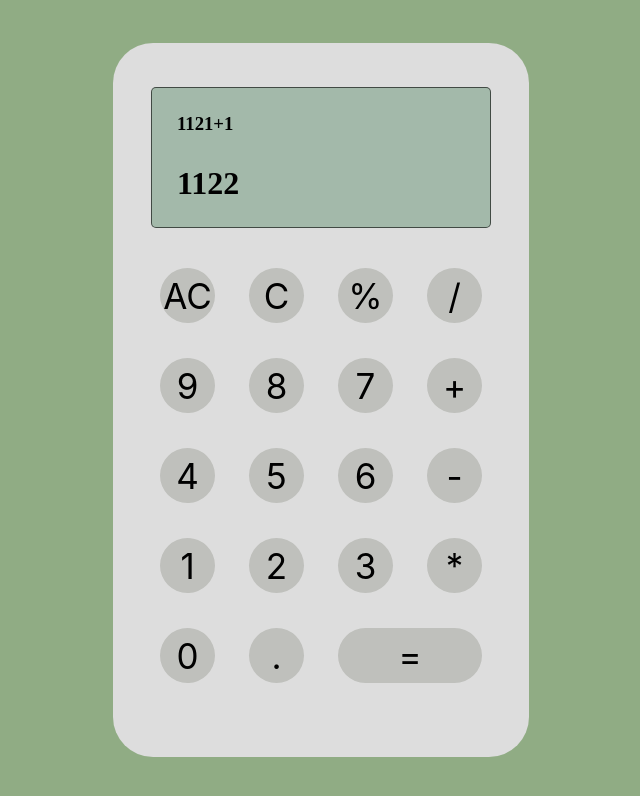
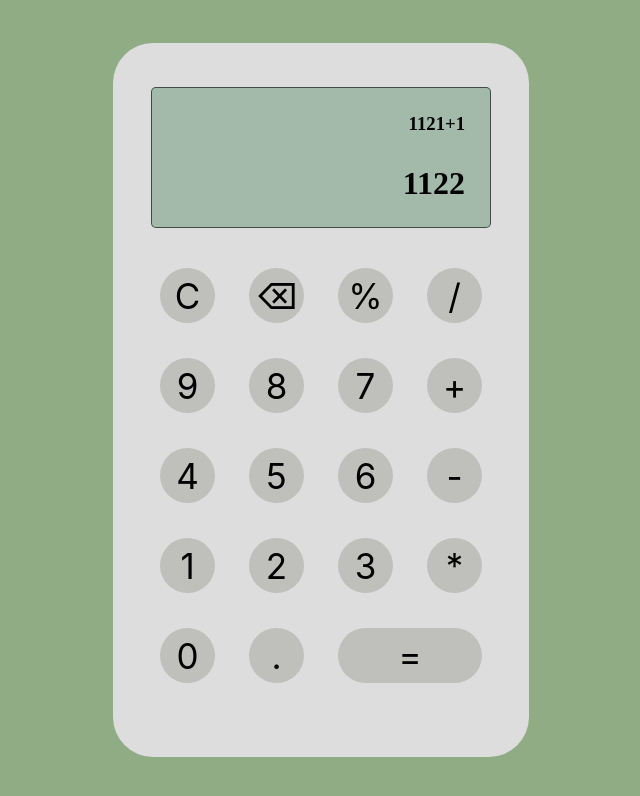
Before and after one commit to acdeguia/calculator, a plain HTML site: page index.html in a window 1280 px wide. Shown: the whole page, without its empty margins (319-959 px from the left). Drawn offline with Linux system fonts and the light colour scheme.

Commit message:
Fix display screen alignment

```diff
--- a/index.html
+++ b/index.html
@@ -16,8 +16,8 @@
         </div>
         <div class="buttons">
             <div class="container-button">
-                <button class="btn">AC</button>
                 <button id="clear" class="btn">C</button>
+                <button class="btn">⌫</button>
                 <button class="btn">%</button>
                 <button class="btn">/</button>
             </div>
--- a/styles.css
+++ b/styles.css
@@ -18,7 +18,6 @@ body {
   height: 714px;
   border-radius: 40px;
   display: flex;
-
   flex-direction: column;
   align-items: center;
   padding: 44px 38px;
@@ -26,13 +25,22 @@ body {
 }
 
 #display-screen {
-  gap: 10px;
+  display: flex;
+  flex-direction: column;
   width: 340px;
   height: 141px;
   border: 1px solid rgba(0, 0, 0, 0.6);
   border-radius: 5px;
   background: #a3b9aa;
+  padding: 25px;
+  align-items: flex-end;
 }
+
+.current-display{
+  height: 60px;
+}
+
+
 
 .btn {
   background-color: #bfc0bc;
@@ -75,13 +83,3 @@ body {
     font-size: 35px;
     border-radius: 50px;
 }
-
-#display-screen {
-  display: flex;
-  flex-direction: column;
-  padding: 25px;
-}
-
-.current-display{
-  height: 100px;
-}
```
